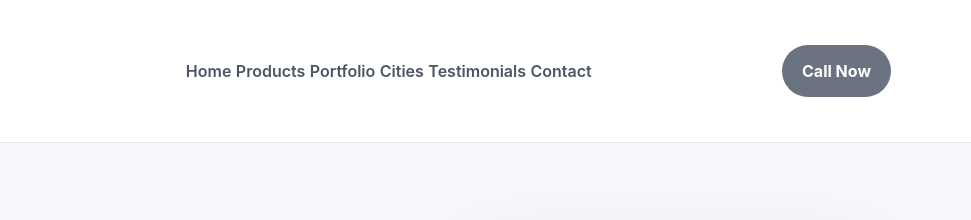
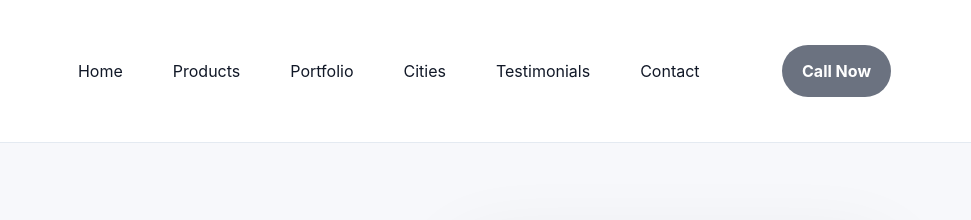
Before and after one commit to Raman252512/Raman-Flight-Case, a website: page index.html in a window 1280 px wide. Shown: the top 220 px of the page, 309-1280 px from the left. Drawn offline with Linux system fonts and the light colour scheme.

Commit message:
Update styles.css

```diff
--- a/styles.css
+++ b/styles.css
@@ -78,15 +78,15 @@ textarea {
   object-fit: contain;
   }
 
+nav {
+  display: flex;
+  gap: 2.5rem;
+  flex-wrap: wrap;
+  align-items: center;
+}
 nav a {
-  color: var(--muted);
-  font-weight: 600;
+  padding: 0 5px;
 }
-
-nav a:hover {
-  color: var(--text);
-}
-
 .button {
   display: inline-flex;
   align-items: center;
```
